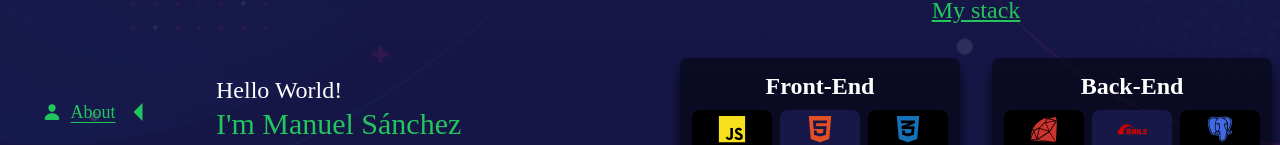
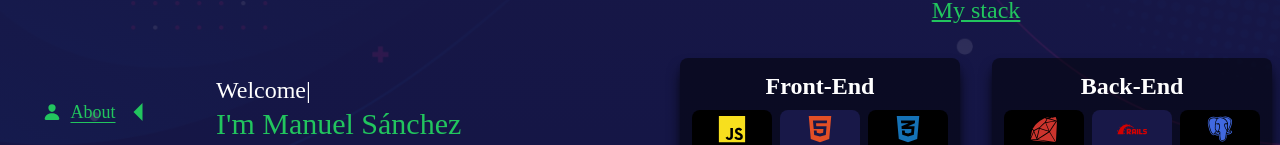
Before and after one commit to Luffytaro22/Portfolio, a React (Vite) app: page / in a window 1280 px wide. Shown: the part 225-370 px from the top of the page. Built offline with nearby package versions, Linux system fonts and the light colour scheme.

Commit message:
Add a TypeAnimation component to display different greetings

```diff
--- a/src/components/About.jsx
+++ b/src/components/About.jsx
@@ -1,5 +1,6 @@
 import { useLocation } from 'react-router-dom';
 import { useEffect } from 'react';
+import { TypeAnimation } from 'react-type-animation';
 import { IoLogoJavascript } from "react-icons/io5";
 import { FaHtml5, FaCss3Alt, FaReact, FaSass} from "react-icons/fa";
 import { SiRedux, SiTailwindcss, SiRubyonrails, SiWebpack, SiVisualstudiocode } from "react-icons/si";
@@ -44,7 +45,41 @@ const About = () => {
   return (
     <div className="min-h-screen mt-14 text-center text-white px-2 lg:ml-[13rem] flex flex-col gap-12 xl:flex-row xl:gap-4 justify-center items-center">
       <div className="max-w-md" id="about-container">
-        <h1 className="primary-font text-2xl">Hello World!</h1>
+        <TypeAnimation
+          sequence={[
+            'Hello World!',
+            1000,
+            'Welcome!',
+            1000,
+            'Bienvenido!',
+            1000,
+            'Grata!',
+            1000,
+            'いらっしゃいませ',
+            1000,
+            '欢迎',
+            1000,
+            '환영',
+            1000,
+            'Benvenuto!',
+            1000,
+            'Accueillir!',
+            1000,
+            'Velkommen',
+            1000,
+            'स्वागत',
+            1000,
+            'اهلا',
+            1000,
+            'καλως ΗΡΘΑΤΕ',
+            1000
+          ]}
+          wrapper="h1"
+          speed={200}
+          className="primary-font text-2xl"
+          repeat={Infinity}
+          cursor={true}
+        />
         <h2 className="primary-font text-3xl text-green-500">I&apos;m Manuel Sánchez</h2>
         <h3 className="secondary-font italic">UX/UI Front-end Web developer</h3><br />
         <p className="secondary-font">I&apos;m a junior developer with experience working both in front-end and back-end.</p><br />
```
